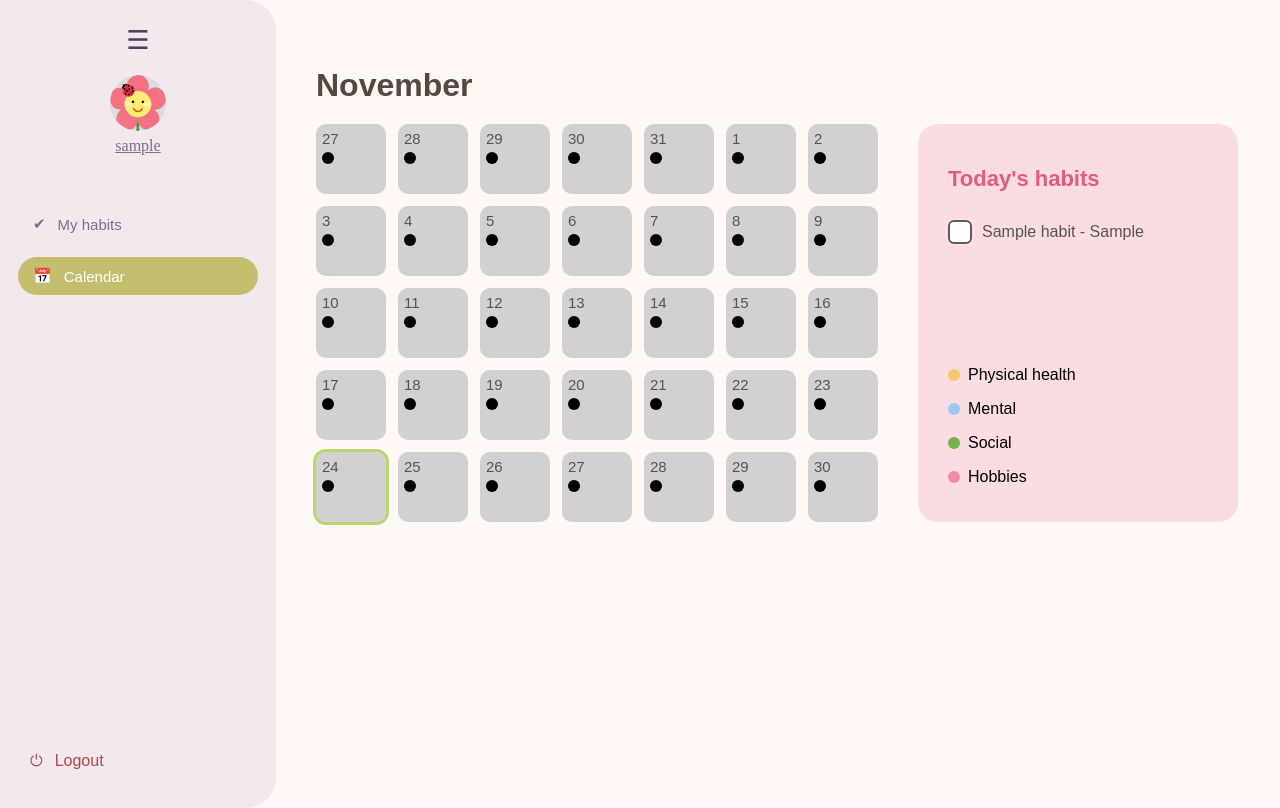
After one commit to anamaria-st/FinalProjectInfrastructure, a Flask app: page /calendar in a window 1280 px wide. The commit adds this page. Run offline with Flask 3, Linux system fonts and the light colour scheme; the visitor is signed in with stand-in values (Sample User, id 1); tables that the repository leaves empty hold one stand-in row (values such as "Sample post").

Commit message:
calendar

```diff
--- a/app/main.py
+++ b/app/main.py
@@ -6,7 +6,9 @@ from flask import (
     url_for,
     session,
 )
-from .models import db, User, Habit
+from .models import db, User, Habit, HabitCompletion
+from datetime import date, datetime, timedelta
+import calendar
 
 bp = Blueprint("main", __name__)
 
@@ -240,3 +242,69 @@ def delete_habit(habit_id):
         db.session.commit()
 
     return redirect(url_for("main.habits_by_category", category=habit.category))
+
+@bp.route("/calendar")
+def calendar_view():
+    if not session.get("user_id"):
+        return redirect(url_for("main.login"))
+
+    user = current_user()
+
+    today = date.today()
+    year = today.year
+    month = today.month
+
+    # Crear matriz del mes
+    cal = calendar.Calendar(firstweekday=0)
+    month_days = list(cal.itermonthdates(year, month))
+
+    # Habits del usuario agrupados por categoría
+    habits = Habit.query.filter_by(user_id=user.id).all()
+
+    # Mapa de colores por categoría
+    category_colors = {
+        "physical": "#f7c66f",
+        "mental": "#9cc7f5",
+        "social": "#76b34e",
+        "hobbies": "#f48aa2",
+    }
+
+    # Puntos en calendario → por día
+    dots = {d: [] for d in month_days}
+
+    for habit in habits:
+        # VERY SIMPLE RULE: mostrar hábito TODOS los días
+        # (luego puedes agregar periodicidad real)
+        for d in month_days:
+            dots[d].append(category_colors.get(habit.category, "#000"))
+
+    # Hábitos de hoy
+    todays_habits = habits
+
+    return render_template(
+        "calendar.html",
+        today=today,
+        month_days=month_days,
+        year=year,
+        month=calendar.month_name[month],
+        dots=dots,
+        todays_habits=todays_habits,
+        category_colors=category_colors
+    )
+
+@bp.post("/habit/<int:habit_id>/toggle")
+def toggle_habit(habit_id):
+    today = date.today()
+
+    entry = HabitCompletion.query.filter_by(
+        habit_id=habit_id,
+        date=today
+    ).first()
+
+    if entry:
+        db.session.delete(entry)
+    else:
+        db.session.add(HabitCompletion(habit_id=habit_id, date=today))
+
+    db.session.commit()
+    return redirect(url_for("main.calendar_view"))
--- /dev/null
+++ b/app/static/css/calendar.css
@@ -0,0 +1,135 @@
+.calendar-area {
+  padding: 40px;
+  flex: 1;
+}
+
+/* Month title */
+.month-title {
+  font-size: 32px;
+  color: #4f4a42;
+  font-weight: 600;
+  margin-bottom: 20px;
+  text-align: left;
+}
+
+/* Layout */
+.calendar-container {
+  display: flex;
+  gap: 40px;
+}
+
+/* Calendar grid */
+.calendar-grid {
+  display: grid;
+  grid-template-columns: repeat(7, 70px);
+  grid-template-rows: repeat(5, 70px);
+  gap: 12px;
+}
+
+.calendar-day {
+  background: #d2d0d0;
+  border-radius: 10px;
+  padding: 6px;
+  position: relative;
+}
+
+.calendar-day.today {
+  outline: 3px solid #b7d86d;
+}
+
+.day-number {
+  font-size: 15px;
+  color: #555;
+}
+
+/* dots inside calendar */
+.dots {
+  display: flex;
+  gap: 4px;
+  flex-wrap: wrap;
+  margin-top: 4px;
+}
+.dot {
+  width: 12px;
+  height: 12px;
+  border-radius: 50%;
+}
+
+/* Right panel */
+.today-panel {
+  background: #fadde1;
+  padding: 20px 30px;
+  border-radius: 20px;
+  min-width: 260px;
+  max-height: 480px;
+  display: flex;
+  flex-direction: column;
+  gap: 18px;
+}
+
+.today-title {
+  font-size: 22px;
+  color: #e45b7d;
+  margin-bottom: 10px;
+}
+
+.today-list {
+  display: flex;
+  flex-direction: column;
+  gap: 16px;
+  overflow-y: auto;
+  max-height: 260px;
+  padding-right: 10px;
+}
+
+.habit-row {
+  display: flex;
+  align-items: center;
+  gap: 10px;
+}
+
+.checkbox {
+  width: 24px;
+  height: 24px;
+  border: 2px solid #615c57;
+  border-radius: 6px;
+  background: white;
+  cursor: pointer;
+}
+
+.checkbox.checked {
+  background: #b7d86d url('/static/check.png') center center no-repeat;
+  background-size: 16px;
+}
+
+.habit-text {
+  font-size: 16px;
+  color: #5a5450;
+}
+
+/* Legend */
+.legend {
+  margin-top: auto;
+}
+
+.legend p {
+  display: flex;
+  align-items: center;
+  gap: 8px;
+}
+
+.legend-dot {
+  width: 12px;
+  height: 12px;
+  border-radius: 50%;
+}
+
+body {
+  margin: 0;
+    font-family: "Poppins", system-ui, -apple-system, BlinkMacSystemFont, "Segoe UI",
+    sans-serif;
+  background: var(--bg-main);
+}
+body, input, select, button {
+  font-family: "Poppins", sans-serif;
+}
--- /dev/null
+++ b/app/templates/calendar.html
@@ -0,0 +1,113 @@
+<!DOCTYPE html>
+<html lang="en">
+<head>
+    <meta charset="UTF-8">
+    <title>Calendar</title>
+
+    <link rel="stylesheet" href="{{ url_for('static', filename='css/dashboard.css') }}">
+    <link rel="stylesheet" href="{{ url_for('static', filename='css/calendar.css') }}">
+</head>
+
+<body>
+
+<div class="layout">
+
+    <!-- SIDEBAR -->
+    <aside id="sidebar" class="sidebar expanded">
+        <button id="toggle-btn" class="toggle-btn">☰</button>
+
+        <div class="user-section">
+            <div class="avatar">
+                <img src="/static/img/flower.png">
+            </div>
+            <span class="username">{{ session['username'] }}</span>
+        </div>
+
+        <nav class="menu">
+            <a class="menu-item" href="{{ url_for('main.dashboard') }}">
+                <span class="item-icon">✔</span>
+                <span class="item-text">My habits</span>
+            </a>
+
+            <a class="menu-item active" href="{{ url_for('main.calendar_view') }}">
+                <span class="item-icon">📅</span>
+                <span class="item-text">Calendar</span>
+            </a>
+        </nav>
+
+        <a class="logout-section" href="{{ url_for('main.logout') }}">
+            <span class="logout-icon">⏻</span>
+            <span class="logout-text">Logout</span>
+        </a>
+    </aside>
+
+    <!-- MAIN CONTENT -->
+    <main class="calendar-area">
+
+        <!-- Top Title -->
+        <h2 class="month-title">{{ month }}</h2>
+
+        <div class="calendar-container">
+
+            <!-- Calendar boxes -->
+            <div class="calendar-grid">
+                {% for day in month_days %}
+                <div class="calendar-day {% if day == today %}today{% endif %}">
+                    <span class="day-number">{{ day.day }}</span>
+
+                    <div class="dots">
+                        {% for color in dots[day] %}
+                        <span class="dot" style="background: {{ color }}"></span>
+                        {% endfor %}
+                    </div>
+                </div>
+                {% endfor %}
+            </div>
+
+            <!-- Right panel: Today's habits -->
+            <div class="today-panel">
+                <h3 class="today-title">Today's habits</h3>
+
+                <div class="today-list">
+
+                    {% for habit in todays_habits %}
+                    <form action="{{ url_for('main.toggle_habit', habit_id=habit.id) }}"
+                          method="POST" class="habit-row">
+
+                        <button class="checkbox
+                            {% if habit.completions.filter_by(date=today).first() %}
+                                checked
+                            {% endif %}">
+                        </button>
+
+                        <span class="habit-text">
+                            {{ habit.name }}{% if habit.frequency %} - {{ habit.frequency }}{% endif %}
+                        </span>
+                    </form>
+                    {% endfor %}
+
+                </div>
+
+                <!-- Legend -->
+                <div class="legend">
+                    <p><span class="legend-dot" style="background:#f7c66f"></span> Physical health</p>
+                    <p><span class="legend-dot" style="background:#9cc7f5"></span> Mental</p>
+                    <p><span class="legend-dot" style="background:#76b34e"></span> Social</p>
+                    <p><span class="legend-dot" style="background:#f48aa2"></span> Hobbies</p>
+                </div>
+
+            </div>
+
+        </div>
+
+    </main>
+</div>
+
+<script>
+document.getElementById("toggle-btn").onclick = () => {
+  document.getElementById("sidebar").classList.toggle("collapsed");
+};
+</script>
+
+</body>
+</html>
--- a/app/templates/dashboard.html
+++ b/app/templates/dashboard.html
@@ -48,7 +48,7 @@
         <span class="item-text">My habits</span>
       </a>
 
-      <a class="menu-item" href="#">
+      <a class="menu-item" href="{{ url_for('main.calendar_view') }}">
         <span class="item-icon">📅</span>
         <span class="item-text">Calendar</span>
       </a>
```
Also changed, not shown: app/models.py (+11 -0 lines).
